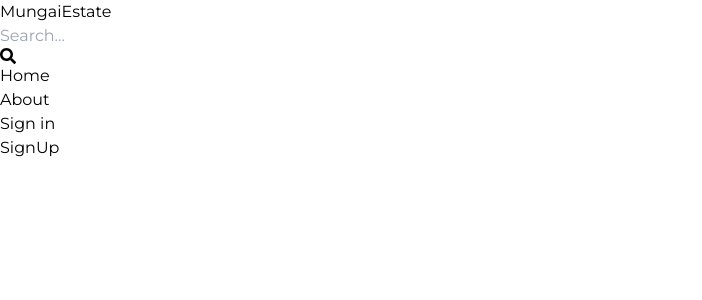
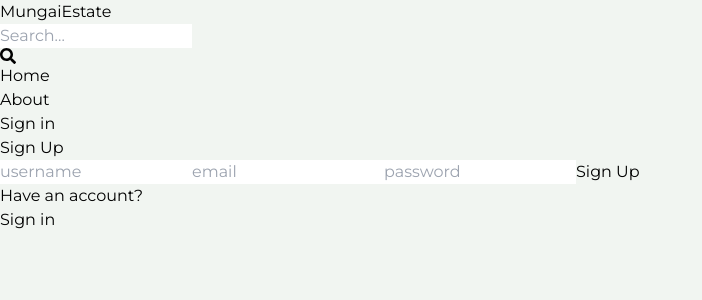
Before and after one commit to Mungai47/final-estate, a React (Vite) app in the folder client/: page /sign-up in a window 1280 px wide. Shown: the top 300 px of the page, without its empty margins (0-702 px from the left). Built offline with nearby package versions, Linux system fonts and the light colour scheme.

Commit message:
Created complete sign up page ui

```diff
--- a/client/src/index.css
+++ b/client/src/index.css
@@ -6,4 +6,5 @@
 
 body{
     font-family: 'Montserrat', sans-serif;
+    background-color: rgb(241, 245, 241);
 }
--- a/client/src/pages/SignUp.jsx
+++ b/client/src/pages/SignUp.jsx
@@ -1,8 +1,22 @@
-import React from 'react'
+import { Link } from 'react-router-dom';
 
 function SignUp() {
   return (
-    <div>SignUp</div>
+    <div className="p-3 max-w-lg mx-auto">
+      <h1 className="text-3xl text-center font-semibold my-7">Sign Up</h1>
+      <form className="flex flex-col gap-4">
+        <input type="text" placeholder="username" className="border p-3 rounded-lg" id="username" />
+        <input type="email" placeholder="email" className="border p-3 rounded-lg" id="email" />
+        <input type="password" placeholder="password" className="border p-3 rounded-lg" id="password" />
+        <button className="bg-slate-700 text-white p-3 rounded-lg uppercase hover:opacity-95 disabled:opacity-80">Sign Up</button>
+      </form>
+      <div className="flex gap-2 mt-5">
+        <p>Have an account?</p>
+        <Link to={"/sign-in"} >
+          <span className="text-blue-700">Sign in</span>
+        </Link>
+      </div>
+    </div>
   )
 }
 
```
